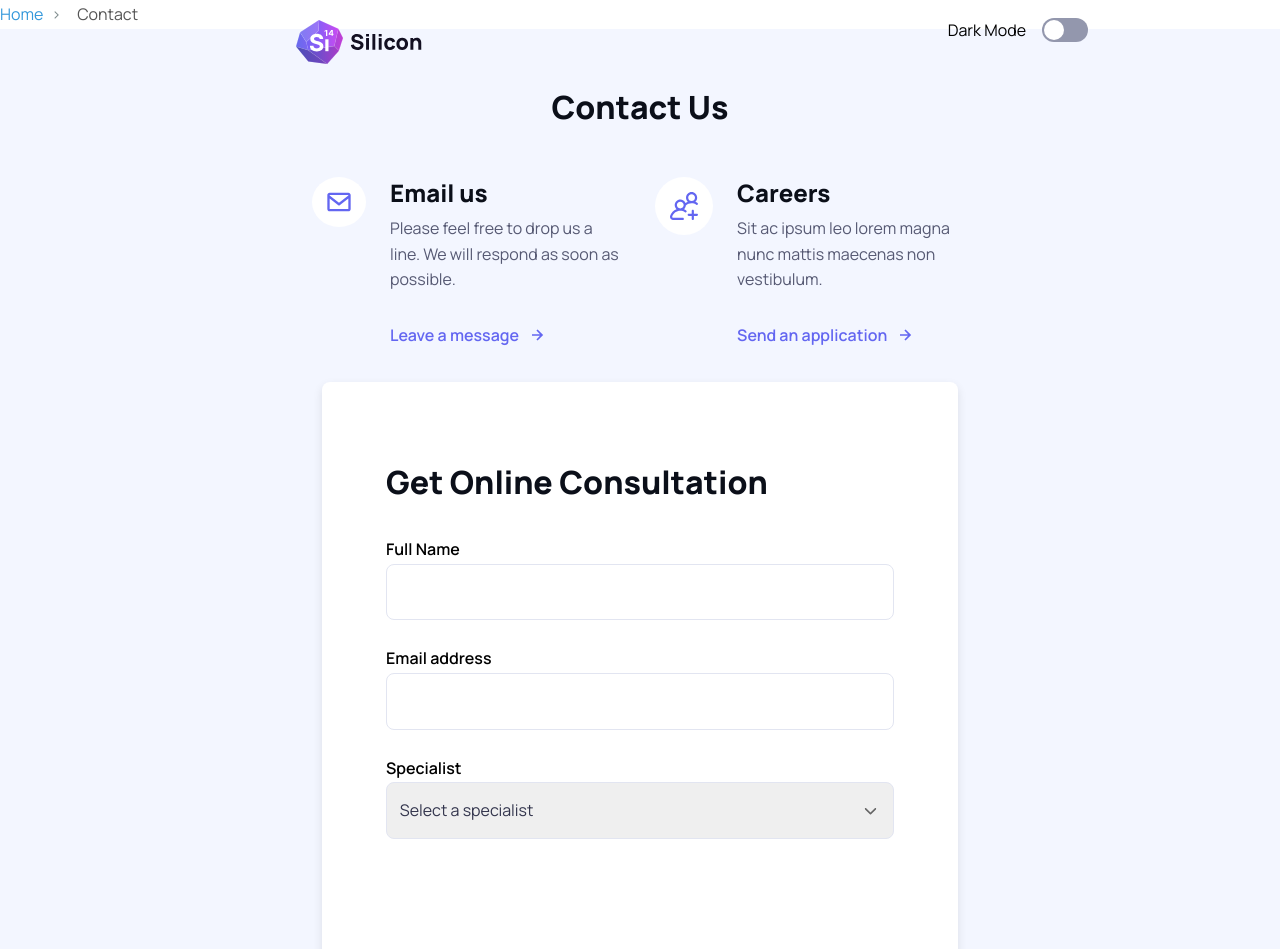
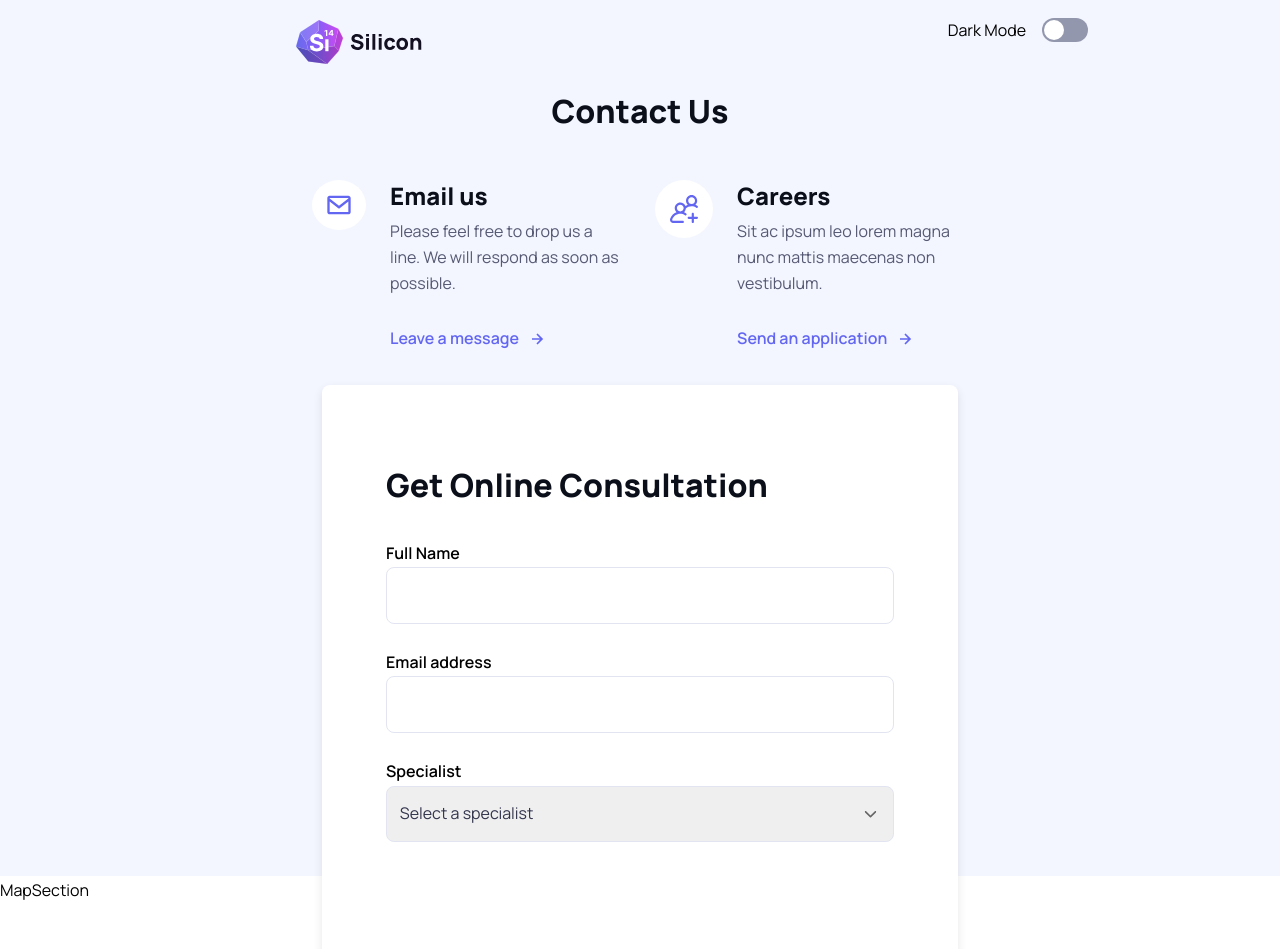
Before and after one commit to jeami174/Inl-mningsuppgift-JavaScript, a React (Vite) app: page /Contact in a window 1280 px wide. Shown: the top 949 px of the page. Built offline with nearby package versions, Linux system fonts and the light colour scheme.

Commit message:
gjort iordning map-section och lagt negativ marginal på formuläret på contact-sectionen

```diff
--- a/src/Pages/ContactPage/Contact.jsx
+++ b/src/Pages/ContactPage/Contact.jsx
@@ -1,12 +1,12 @@
 import React from 'react';
-import Breadcrumb from '../../Components/BreadCrumb';
 import ContactSection from './Sections/ContactSection';
+import MapSection from './Sections/MapSection';
 
 const Contact = () => {
     return (
         <>
-        <Breadcrumb />
         <ContactSection />
+        <MapSection />
         </>
     );
 };
--- a/src/Pages/ContactPage/Sections/ContactSection.css
+++ b/src/Pages/ContactPage/Sections/ContactSection.css
@@ -1,6 +1,7 @@
 .ContactSection {
 background-color: var(--color-bg-gray);
 padding-block: 2rem;
+padding-top: 4rem;
 }
 
 .ContactSection .container {
@@ -122,6 +123,12 @@ padding-block: 2rem;
     .ContactSection .container-info .info-box h3 {
         font-size: 24px;
     }
+
+    .ContactSection .card {
+        position: relative;
+        margin-bottom: -15rem; /* Justera detta värde för att kontrollera hur mycket kortet sträcker sig över nästa sektion */
+        z-index: 2;
+    }
 }
 
 @media (min-width: 1400px) {
@@ -151,6 +158,6 @@ padding-block: 2rem;
     .ContactSection .heading h2 {
         text-align: left;
         font-size: 40px;
-        margin-top: 0;
+        margin-top: 3rem;
     }
 }
--- /dev/null
+++ b/src/Pages/ContactPage/Sections/MapSection.css
@@ -0,0 +1,4 @@
+.MapSection {
+    background-color: var(--color-bg);
+    padding-block: 2rem;
+    }
--- /dev/null
+++ b/src/Pages/ContactPage/Sections/MapSection.jsx
@@ -0,0 +1,11 @@
+import React from 'react'
+import './MapSection.css';
+
+
+const MapSection = () => {
+  return (
+    <div>MapSection</div>
+  )
+}
+
+export default MapSection
```
